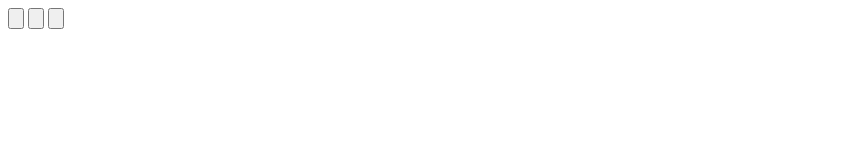
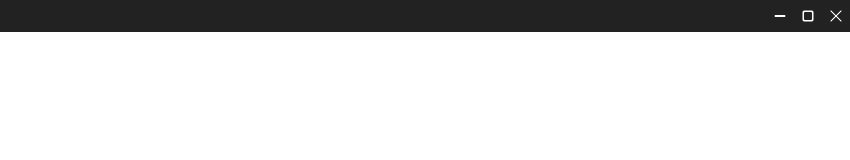
Before and after one commit to ulululo9484-stack/CRS, an Electron app: page html/index.html in a window 850 px wide. Drawn offline with Linux system fonts and the light colour scheme.

Commit message:
update of the buttons for closing, etc., added a folder png/css (functionality for the buttons not added)

```diff
--- a/css/main.css
+++ b/css/main.css
@@ -0,0 +1,88 @@
+html, body {
+    margin: 0;
+    padding: 0;
+    width: 100%;
+    height: 100%;
+}
+
+#top {
+    height: 32px;
+    width: 100%;
+
+    display: flex;
+    align-items: center;
+    gap: 4px;
+
+    padding: 0 6px;
+    box-sizing: border-box;
+
+    background: #222;
+
+    -webkit-app-region: drag;
+}
+
+#button {
+    margin-left: auto;
+
+    display: flex;
+    gap: 12px;
+
+    align-items: center; /* по вертикали */
+    justify-content: center;
+
+    -webkit-app-region: no-drag;
+}
+
+#Hide {
+    width: 16px;
+    height: 16px;
+
+    border: none;
+    background: transparent;
+
+    display: flex;
+    align-items: center;
+    justify-content: center;
+}
+
+#Hide img {
+    width: 16px;
+    height: 16px;
+    object-fit: contain;
+}
+
+#Unwrap {
+    width: 16px;
+    height: 16px;
+
+    border: none;
+    background: transparent;
+
+    display: flex;
+    align-items: center;
+    justify-content: center;
+}
+
+#Unwrap img {
+    width: 16px;
+    height: 16px;
+    object-fit: contain;
+}
+
+#Close {
+    width: 16px;
+    height: 16px;
+
+    border: none;
+    background: transparent;
+
+    display: flex;
+    align-items: center;
+    justify-content: center;
+}
+
+#Close img {
+    width: 16px;
+    height: 16px;
+    object-fit: contain;
+}
--- a/html/index.html
+++ b/html/index.html
@@ -5,6 +5,7 @@
 
     <meta charset="UTF-8">
     <title>CRS</title>
+    <link rel="stylesheet" href="../css/main.css">
     <script src="../js/index.js" defer></script>
 
 </head>
@@ -16,15 +17,15 @@
         <div id="button">
 
             <button id="Hide">
-                <img src="" alt="">
+                <img src="../png/hide.png" alt="">
             </button>
 
             <button id="Unwrap">
-                <img src="" alt="">
+                <img src="../png/unwrap.png" alt="">
             </button>
 
             <button id="Close">
-                <img src="" alt="">
+                <img src="../png/close.png" alt="">
             </button>
 
         </div>
```
Also changed, not shown: png/close.png (added), png/hide.png (added), png/unwrap.png (added).
